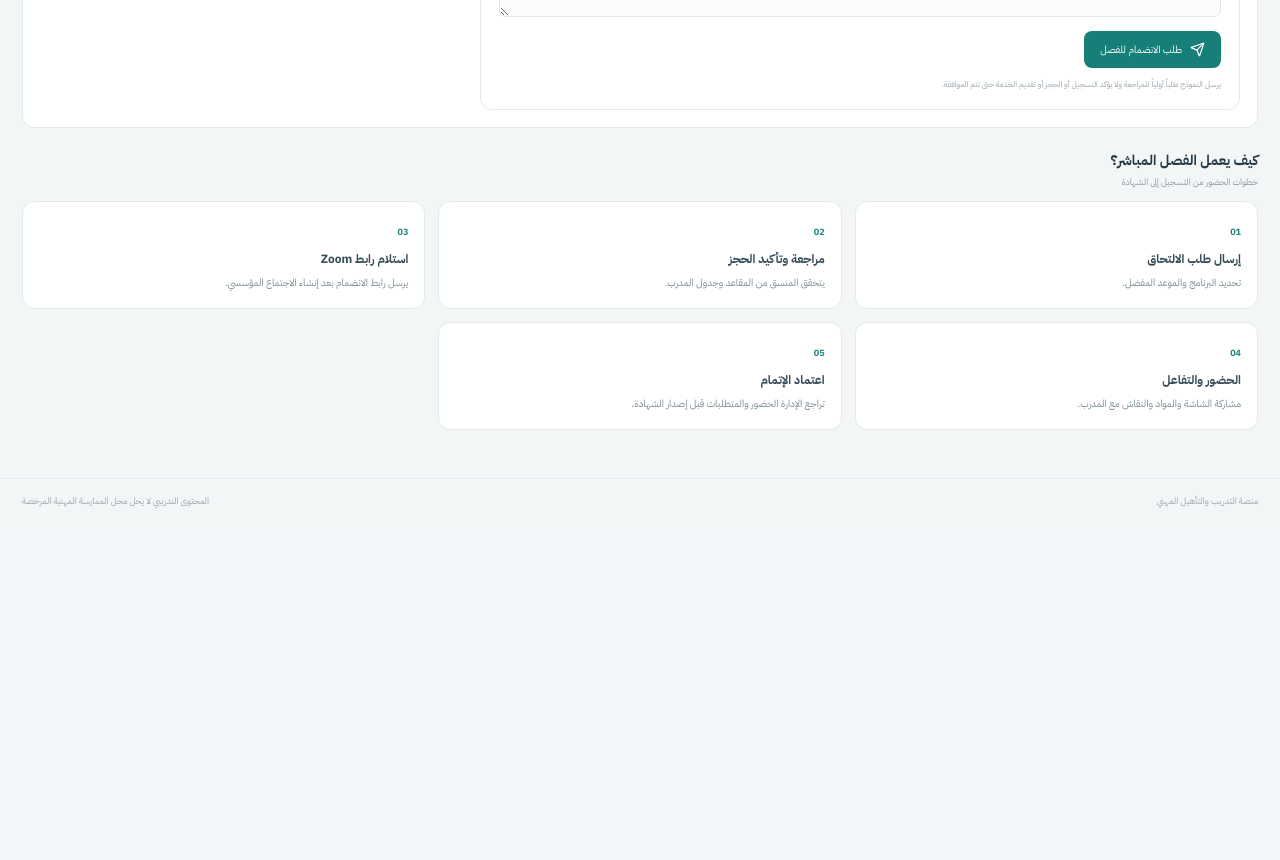
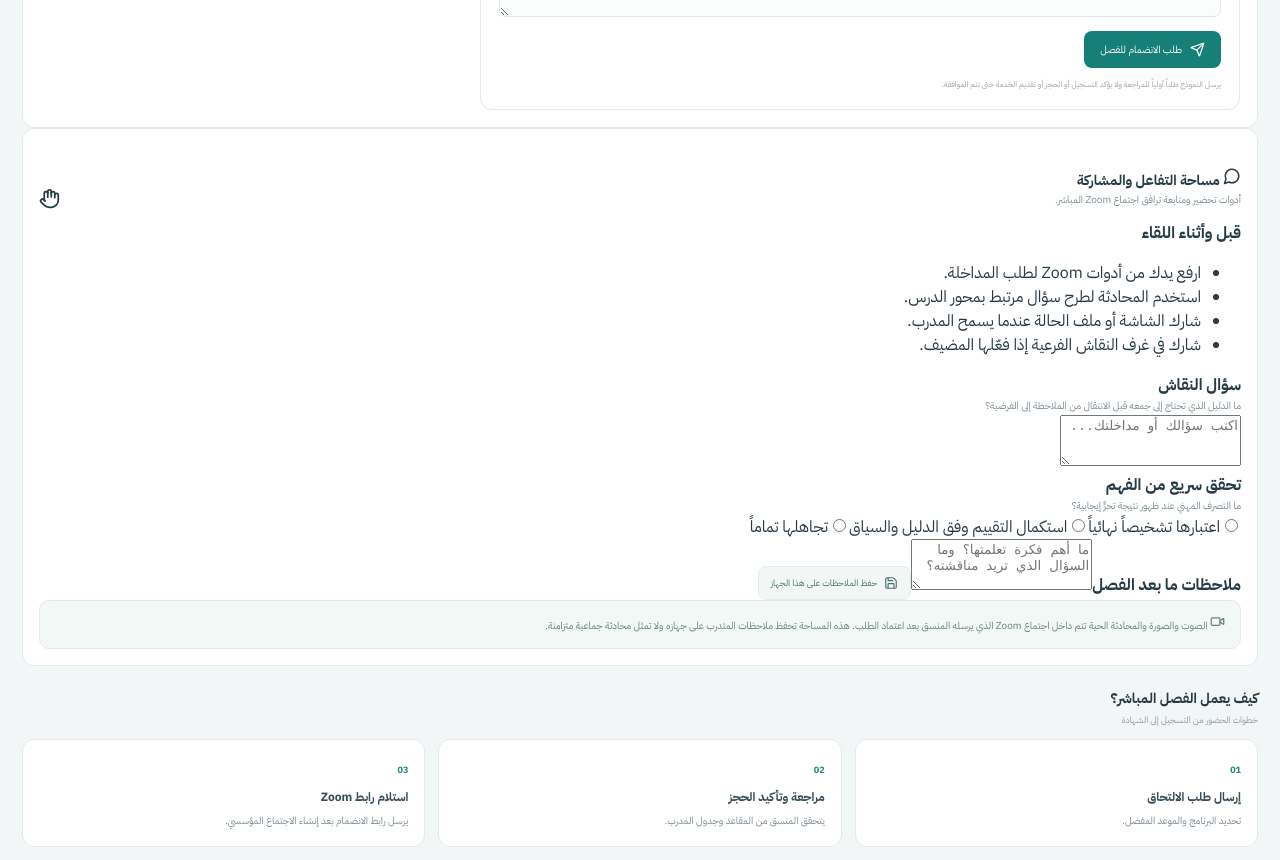
Before and after one commit to ffgg35646-ops/111111, a Next.js app: page /classrooms in a window 1280 px wide. Shown: the part 1080-1940 px from the top of the page. Before the commit the page ends 1610 px from the top, so only its background shows below. Built offline with nearby package versions, Linux system fonts and the light colour scheme.

Commit message:
Add classroom participation guide, knowledge poll and reflection workspace

```diff
--- a/app/classrooms/page.tsx
+++ b/app/classrooms/page.tsx
@@ -1,7 +1,7 @@
 "use client";
 
 import { useState } from "react";
-import { BookOpen, Clock3, MonitorPlay, Video } from "lucide-react";
+import { BookOpen, Clock3, MonitorPlay, Video, MessageCircle, Hand, ClipboardCheck, Save } from "lucide-react";
 import { PlatformLayout } from "@/components/platform-layout";
 import PlatformRequestForm from "@/components/platform-request-form";
 import { courses } from "@/lib/platform-catalog";
@@ -10,6 +10,10 @@ export default function ClassroomsPage(){
   const liveCourses=courses.filter(course=>course.mode!=="recorded");
   const [selected,setSelected]=useState(liveCourses[0]?.id??"");
   const chosen=liveCourses.find(course=>course.id===selected);
+  const [discussion,setDiscussion]=useState("");
+  const [reflection,setReflection]=useState("");
+  const [saved,setSaved]=useState(false);
+  const [poll,setPoll]=useState("");
   return <PlatformLayout title="الفصول الافتراضية والدورات المباشرة" description="مساحة طلب الالتحاق باللقاءات المباشرة والدورات الهجينة، مع ربط جلسات التدريب والاجتماعات بمنصة Zoom.">
     <div className="portal-callout"><Video size={16}/> يتم تجهيز اجتماع Zoom بعد اعتماد الطلب وتحديد المدرب والموعد. لن يظهر رابط اجتماع فعلي قبل ربط حساب Zoom المؤسسي واعتماد الجدول.</div>
     <div className="portal-section-title"><div><h2>البرامج التي تتضمن لقاءات مباشرة</h2><p>اختر البرنامج لتقديم طلب حضور</p></div></div>
@@ -27,6 +31,16 @@ export default function ClassroomsPage(){
         {name:"requestNote",label:"ملاحظات تنظيمية (اختياري)",type:"textarea",placeholder:"اكتب ما يتعلق بترتيبات حضورك فقط."},
       ]} submitLabel="طلب الانضمام للفصل"/>
     </section>}
+    <section className="portal-card classroom-interaction">
+      <div className="portal-section-title"><div><h2><MessageCircle size={18}/> مساحة التفاعل والمشاركة</h2><p>أدوات تحضير ومتابعة ترافق اجتماع Zoom المباشر.</p></div><Hand size={21}/></div>
+      <div className="classroom-interaction-grid">
+        <article><strong>قبل وأثناء اللقاء</strong><ul><li>ارفع يدك من أدوات Zoom لطلب المداخلة.</li><li>استخدم المحادثة لطرح سؤال مرتبط بمحور الدرس.</li><li>شارك الشاشة أو ملف الحالة عندما يسمح المدرب.</li><li>شارك في غرف النقاش الفرعية إذا فعّلها المضيف.</li></ul></article>
+        <article><strong>سؤال النقاش</strong><p>ما الدليل الذي تحتاج إلى جمعه قبل الانتقال من الملاحظة إلى الفرضية؟</p><textarea value={discussion} onChange={event=>{setDiscussion(event.target.value);setSaved(false);}} rows={3} placeholder="اكتب سؤالك أو مداخلتك..."/></article>
+        <article><strong>تحقق سريع من الفهم</strong><p>ما التصرف المهني عند ظهور نتيجة تحرٍّ إيجابية؟</p><div className="classroom-poll">{["اعتبارها تشخيصاً نهائياً","استكمال التقييم وفق الدليل والسياق","تجاهلها تماماً"].map((choice,index)=><label key={choice}><input type="radio" name="classroom-poll" checked={poll===String(index)} onChange={()=>setPoll(String(index))}/>{choice}</label>)}</div></article>
+        <article><strong>ملاحظات ما بعد الفصل</strong><textarea value={reflection} onChange={event=>{setReflection(event.target.value);setSaved(false);}} rows={3} placeholder="ما أهم فكرة تعلمتها؟ وما السؤال الذي تريد مناقشته؟"/><button className="portal-button secondary" onClick={()=>{localStorage.setItem("clinical-classroom-reflection:"+selected,JSON.stringify({discussion,reflection,poll,updatedAt:new Date().toISOString()}));setSaved(true);}}><Save size={14}/> حفظ الملاحظات على هذا الجهاز</button>{saved&&<small>تم حفظ ملاحظاتك محلياً.</small>}</article>
+      </div>
+      <div className="portal-callout"><Video size={15}/> الصوت والصورة والمحادثة الحية تتم داخل اجتماع Zoom الذي يرسله المنسق بعد اعتماد الطلب. هذه المساحة تحفظ ملاحظات المتدرب على جهازه ولا تمثل محادثة جماعية متزامنة.</div>
+    </section>
     <div className="portal-section-title"><div><h2>كيف يعمل الفصل المباشر؟</h2><p>خطوات الحضور من التسجيل إلى الشهادة</p></div></div>
     <div className="portal-grid classroom-steps">
       {[["01","إرسال طلب الالتحاق","تحديد البرنامج والموعد المفضل."],["02","مراجعة وتأكيد الحجز","يتحقق المنسق من المقاعد وجدول المدرب."],["03","استلام رابط Zoom","يرسل رابط الانضمام بعد إنشاء الاجتماع المؤسسي."],["04","الحضور والتفاعل","مشاركة الشاشة والمواد والنقاش مع المدرب."],["05","اعتماد الإتمام","تراجع الإدارة الحضور والمتطلبات قبل إصدار الشهادة."]].map(([number,title,description])=><article className="portal-card" key={number}><b className="step-number">{number}</b><h3>{title}</h3><p>{description}</p></article>)}
```
